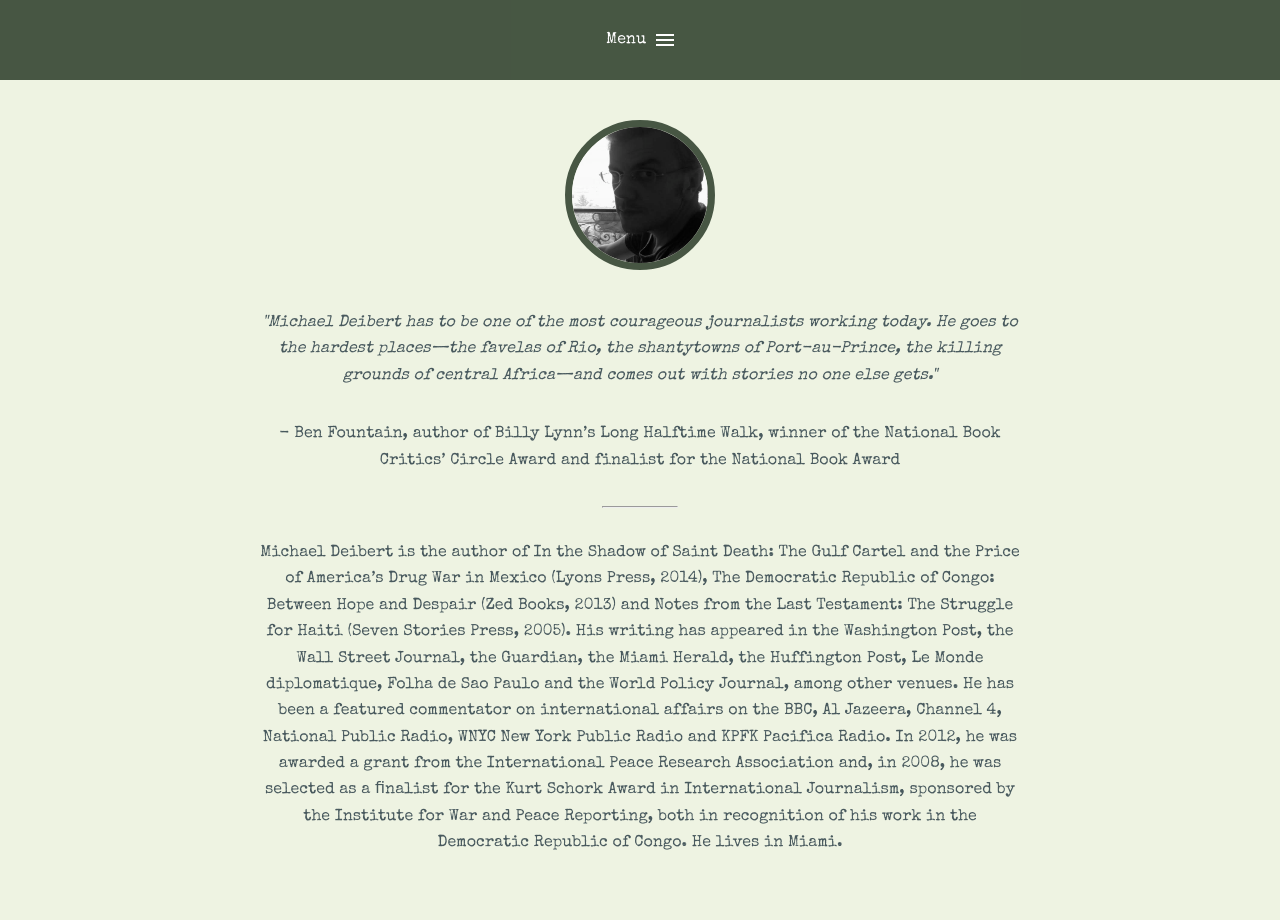
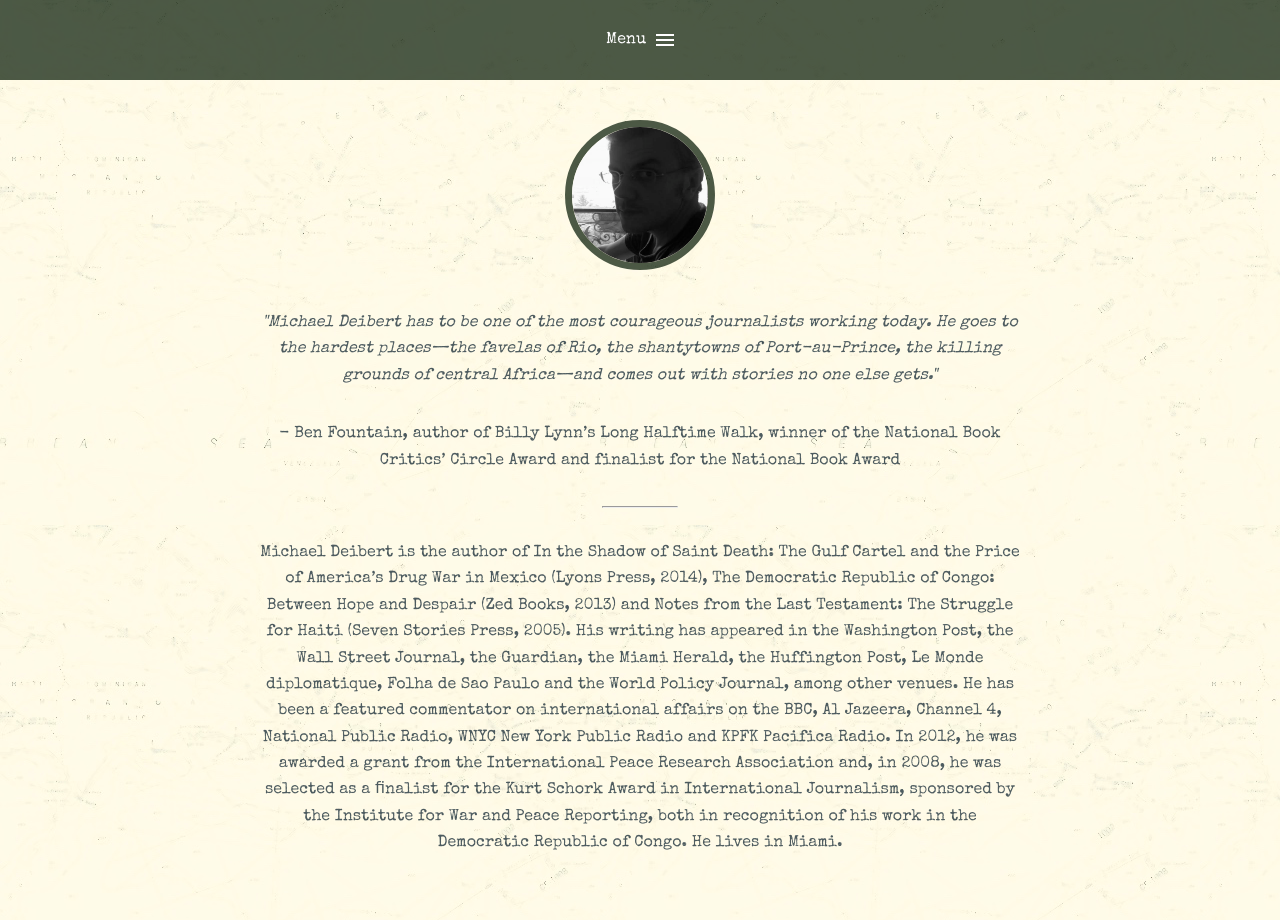
Before and after one commit to bikio/mdeib, a PHP site: page /bio.html in a window 1280 px wide. Run offline with PHP 8.4, Linux system fonts and the light colour scheme.

Commit message:
significantly sexier bg test

```diff
--- a/css/style.css
+++ b/css/style.css
@@ -11,11 +11,10 @@ Primary style
 
 body {
   font-size: 100%;
-  background-color: #EEF3E2;
+  background: url(../img/map.png);
   font-family: 'Special Elite', cursive;
   color: rgba(2, 23, 37, 0.7);
-/*  background-color: #FFF8DC;
-*/}
+}
 body.overflow-hidden {
   /* when primary navigation is visible, the content in the background won't scroll */
   overflow: hidden;
```
Also changed, not shown: img/map.png (added).
